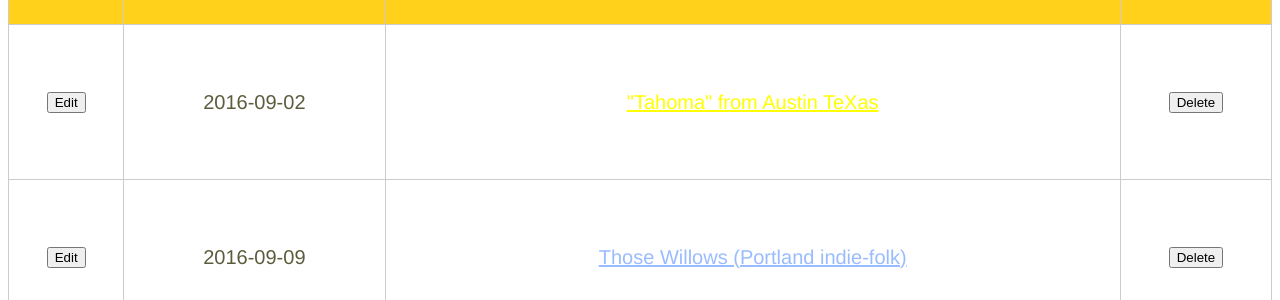
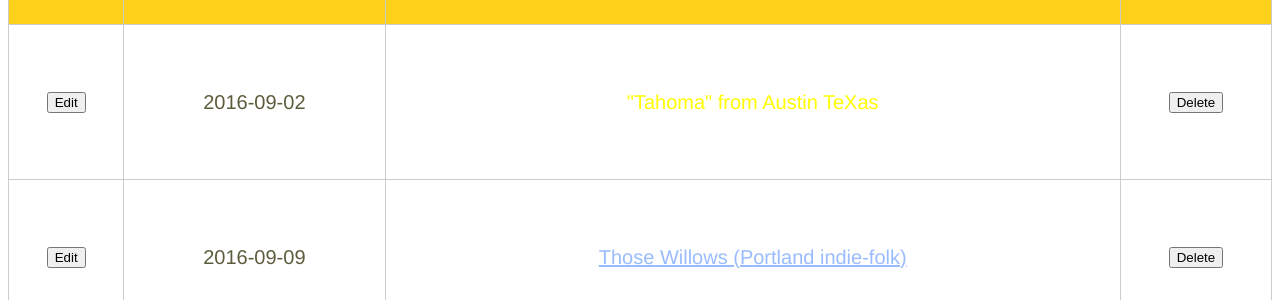
Before and after one commit to Nick314159/birdstop, a PHP site: page /admin/admin.php in a window 1280 px wide, while the restyled element is pressed. Shown: the part 1107-1407 px from the top of the page. Run offline with PHP 8.4, Linux system fonts and the light colour scheme; the visitor is signed in with stand-in values (Sample User, id 1); data comes from the database, SQL or seed files in the repository; data that the repository does not hold is empty.

Commit message:
updated link style

```diff
--- a/html/stylesheet.css
+++ b/html/stylesheet.css
@@ -41,7 +41,7 @@ a:hover {
 a:active {
     color: yellow;
     background-color: transparent;
-    text-decoration: underline;
+    text-decoration: none;
 }
 /* Slideshow container */
 .slideshow-container {
```
